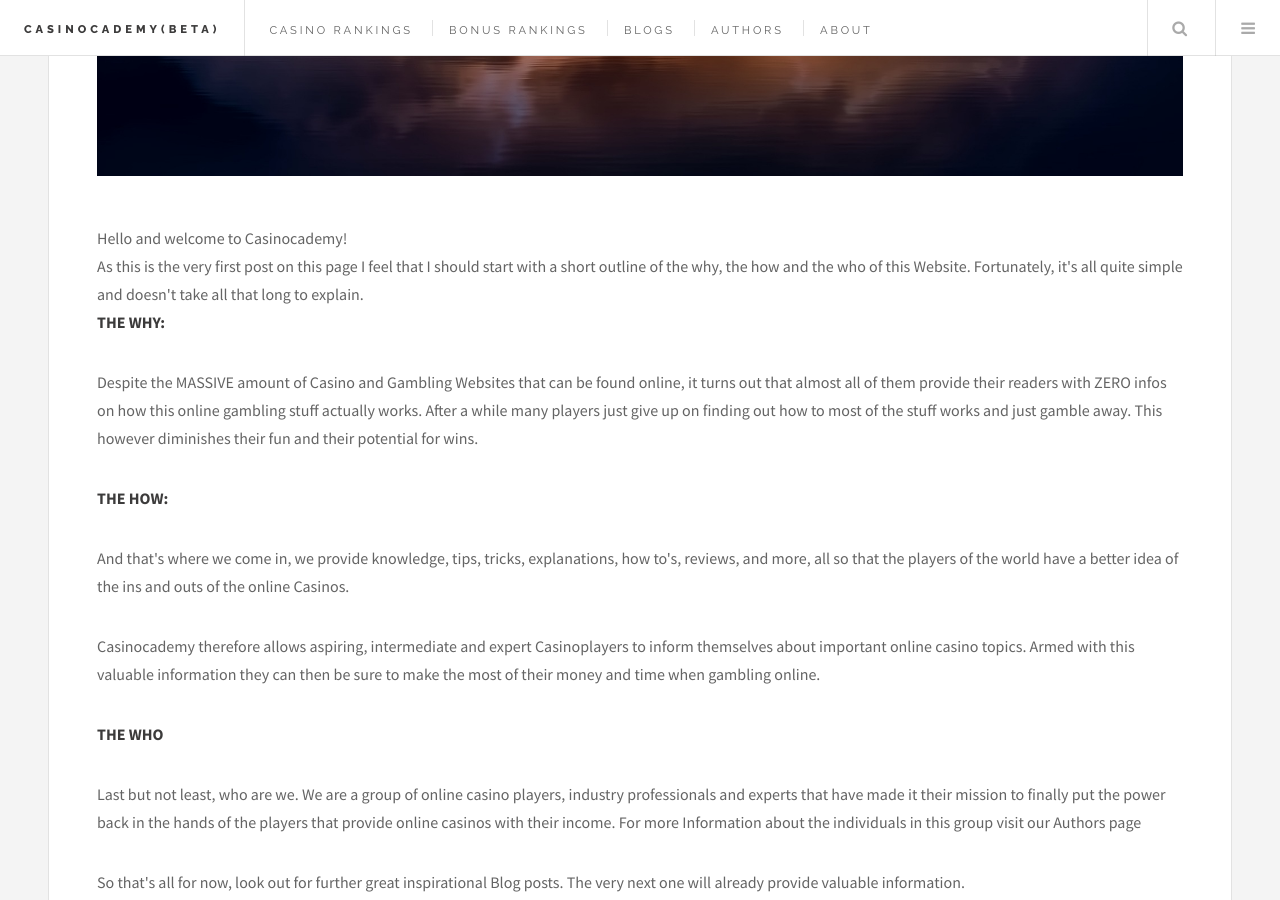
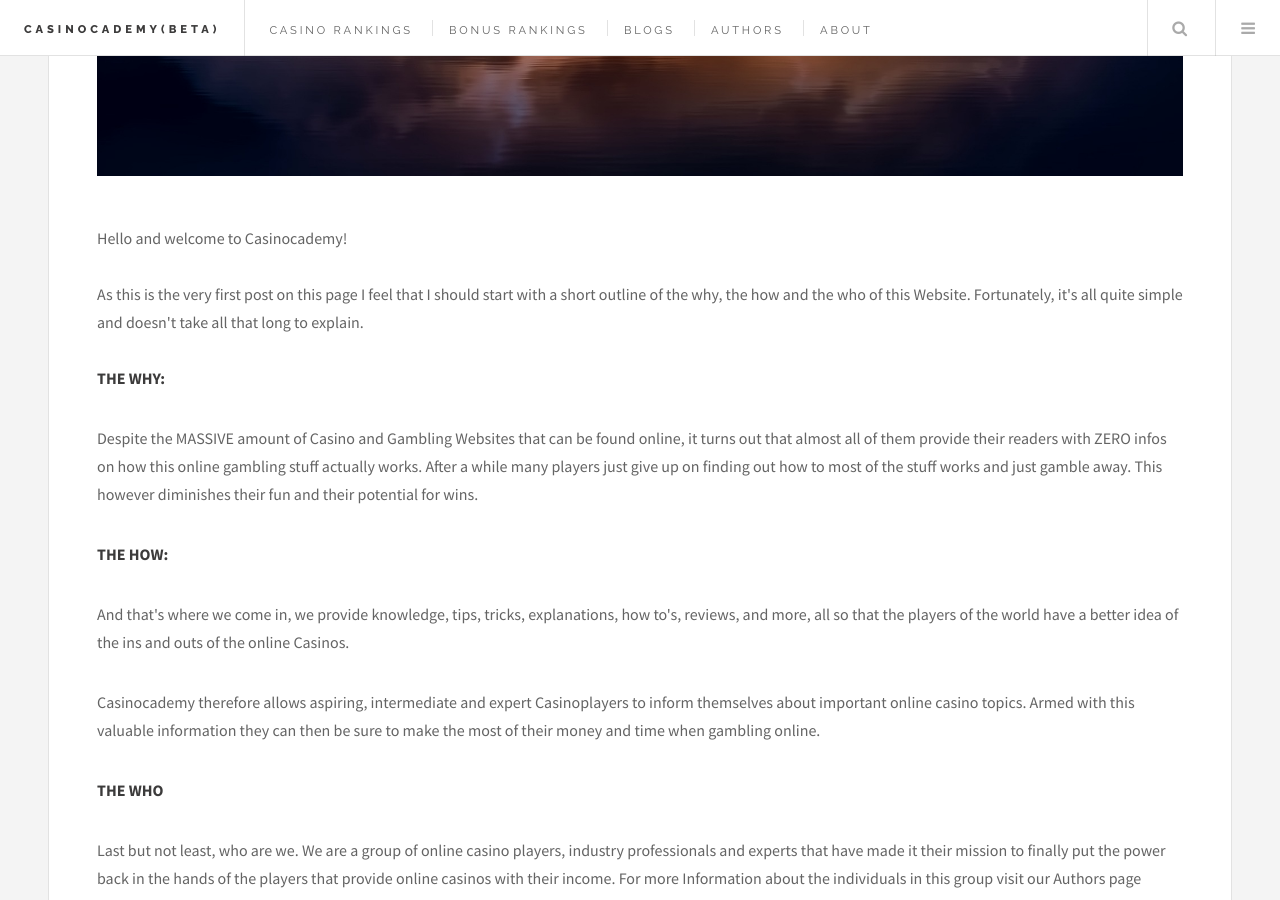
Before and after one commit to MI6-EMP-ID-007/MI6-EMP-ID-007.github.io, a Jekyll site: the page built from _posts/2017-09-01-Hello.md, in a window 1280 px wide and 900 px high, scrolled down 895 px. Built offline with Jekyll 4.4.1, drawn with Linux system fonts in a browser that asks for light colours.

Commit message:
Update 2017-09-01-Hello.md

```diff
--- a/_posts/2017-09-01-Hello.md
+++ b/_posts/2017-09-01-Hello.md
@@ -8,7 +8,9 @@ subtitle: |
 ---
 Hello and welcome to Casinocademy!
 <br/>
+<br/>
 As this is the very first post on this page I feel that I should start with a short outline of the why, the how and the who of this Website. Fortunately, it&#39;s all quite simple and doesn&#39;t take all that long to explain.
+<br>
 <br>
 **THE WHY:**
 
```
